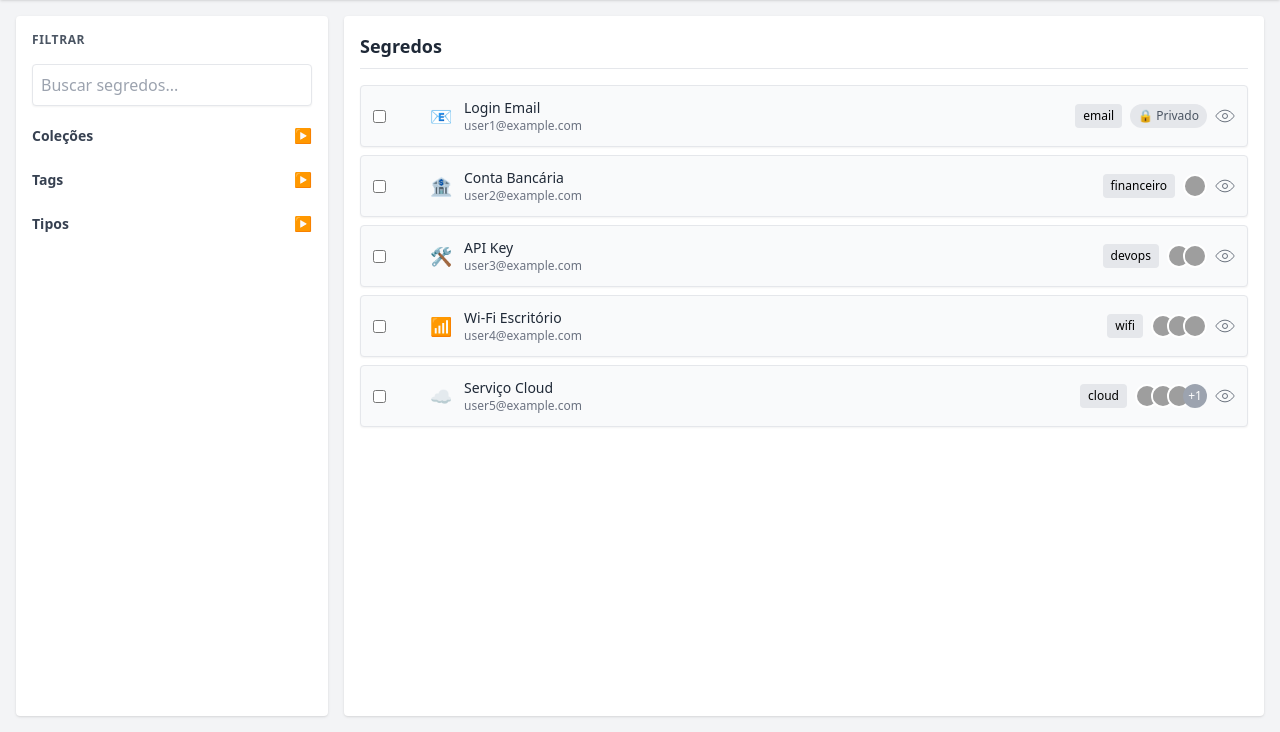
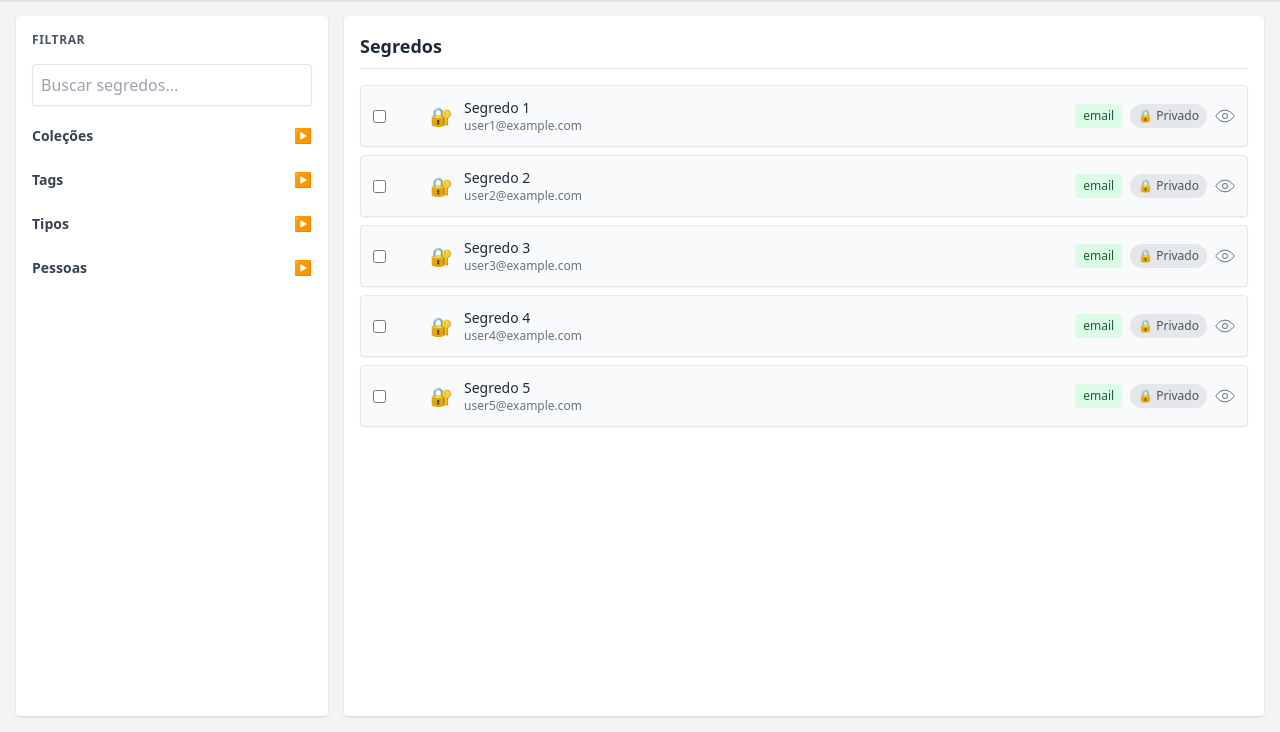
Before and after one commit to venturas/pig, a Flask app: page /dashboard in a window 1280 px wide. Shown: the part 68-800 px from the top of the page. Run offline with Flask 3, Linux system fonts and the light colour scheme; the visitor is signed in with stand-in values (Sample User, id 1); some libraries are stand-ins or nearby versions; grey boxes are pictures that could not be loaded.

Commit message:
Update dashboard.html

```diff
--- a/app/templates/dashboard.html
+++ b/app/templates/dashboard.html
@@ -35,7 +35,7 @@
   </div>
   <div class="flex items-center space-x-3">
     <button class="w-9 h-9 bg-black text-white rounded hover:bg-gray-800 text-xl font-bold flex items-center justify-center">+</button>
-    <div class="w-9 h-9 rounded-full bg-gray-300 flex items-center justify-center overflow-hidden">
+    <div class="w-9 h-9 rounded-full bg-gray-300 overflow-hidden">
       <img src="https://randomuser.me/api/portraits/men/32.jpg" alt="User" class="w-full h-full object-cover" />
     </div>
   </div>
@@ -45,6 +45,7 @@
   <aside class="w-full lg:w-1/4 bg-white rounded shadow p-4 space-y-4">
     <h2 class="text-xs uppercase tracking-wider text-gray-600 font-semibold">Filtrar</h2>
     <input type="text" placeholder="Buscar segredos..." class="w-full p-2 mt-2 mb-4 border rounded shadow-sm" />
+
     <details class="group lg:open">
       <summary class="text-sm font-bold text-gray-700 py-1 cursor-pointer">Coleções</summary>
       <ul class="pl-2 mt-1 space-y-1 text-sm text-gray-700">
@@ -53,22 +54,33 @@
         <li>Outros</li>
       </ul>
     </details>
+
     <details class="group lg:open">
       <summary class="text-sm font-bold text-gray-700 py-1 cursor-pointer">Tags</summary>
       <div class="flex flex-wrap gap-2 mt-1 pl-2">
-        <span class="bg-green-200 text-xs px-2 py-1 rounded">email</span>
-        <span class="bg-red-200 text-xs px-2 py-1 rounded">financeiro</span>
-        <span class="bg-yellow-200 text-xs px-2 py-1 rounded">devops</span>
-        <span class="bg-indigo-200 text-xs px-2 py-1 rounded">wifi</span>
-        <span class="bg-blue-200 text-xs px-2 py-1 rounded">cloud</span>
+        <span class="bg-green-100 text-green-800 text-xs px-2 py-1 rounded">email</span>
+        <span class="bg-red-100 text-red-800 text-xs px-2 py-1 rounded">financeiro</span>
+        <span class="bg-yellow-100 text-yellow-800 text-xs px-2 py-1 rounded">devops</span>
+        <span class="bg-purple-100 text-purple-800 text-xs px-2 py-1 rounded">wifi</span>
+        <span class="bg-blue-100 text-blue-800 text-xs px-2 py-1 rounded">cloud</span>
       </div>
     </details>
+
     <details class="group lg:open">
       <summary class="text-sm font-bold text-gray-700 py-1 cursor-pointer">Tipos</summary>
       <ul class="pl-2 mt-1 space-y-1 text-sm text-gray-700">
         <li>Login</li>
         <li>API</li>
         <li>Banco</li>
+      </ul>
+    </details>
+
+    <details class="group lg:open">
+      <summary class="text-sm font-bold text-gray-700 py-1 cursor-pointer">Pessoas</summary>
+      <ul class="pl-2 mt-1 space-y-1 text-sm text-gray-700">
+        <li>João</li>
+        <li>Maria</li>
+        <li>Equipe TI</li>
       </ul>
     </details>
   </aside>
@@ -85,14 +97,14 @@
               <path d="M3 6h18M3 12h18M3 18h18"/>
             </svg>
           </button>
-          <span class="text-lg">📧</span>
+          <span class="text-lg">🔐</span>
           <div>
-            <h3 class="text-sm font-medium text-gray-800">Login Email</h3>
+            <h3 class="text-sm font-medium text-gray-800">Segredo 1</h3>
             <p class="text-xs text-gray-500">user1@example.com</p>
           </div>
         </div>
         <div class="flex items-center flex-wrap gap-2 w-full sm:w-auto justify-end">
-          <span class="text-xs px-2 py-1 rounded bg-gray-200">email</span>
+          <span class="bg-green-100 text-green-800 text-xs px-2 py-1 rounded">email</span>
           <div class="flex items-center text-xs text-gray-600 bg-gray-200 rounded-full px-2 py-1">🔒 Privado</div>
           <button class="text-gray-600 hover:text-gray-800" title="Visualizar">
             <svg xmlns="http://www.w3.org/2000/svg" class="w-5 h-5" fill="none" viewBox="0 0 24 24" stroke="currentColor">
@@ -111,15 +123,15 @@
               <path d="M3 6h18M3 12h18M3 18h18"/>
             </svg>
           </button>
-          <span class="text-lg">🏦</span>
+          <span class="text-lg">🔐</span>
           <div>
-            <h3 class="text-sm font-medium text-gray-800">Conta Bancária</h3>
+            <h3 class="text-sm font-medium text-gray-800">Segredo 2</h3>
             <p class="text-xs text-gray-500">user2@example.com</p>
           </div>
         </div>
         <div class="flex items-center flex-wrap gap-2 w-full sm:w-auto justify-end">
-          <span class="text-xs px-2 py-1 rounded bg-gray-200">financeiro</span>
-          <div class="flex items-center"><img src="https://randomuser.me/api/portraits/women/11.jpg" alt="Shared" class="w-6 h-6 rounded-full border-2 border-white object-cover -ml-2 first:ml-0" /></div>
+          <span class="bg-green-100 text-green-800 text-xs px-2 py-1 rounded">email</span>
+          <div class="flex items-center text-xs text-gray-600 bg-gray-200 rounded-full px-2 py-1">🔒 Privado</div>
           <button class="text-gray-600 hover:text-gray-800" title="Visualizar">
             <svg xmlns="http://www.w3.org/2000/svg" class="w-5 h-5" fill="none" viewBox="0 0 24 24" stroke="currentColor">
               <path d="M1 12s4-7 11-7 11 7 11 7-4 7-11 7-11-7-11-7z"/>
@@ -137,15 +149,15 @@
               <path d="M3 6h18M3 12h18M3 18h18"/>
             </svg>
           </button>
-          <span class="text-lg">🛠️</span>
+          <span class="text-lg">🔐</span>
           <div>
-            <h3 class="text-sm font-medium text-gray-800">API Key</h3>
+            <h3 class="text-sm font-medium text-gray-800">Segredo 3</h3>
             <p class="text-xs text-gray-500">user3@example.com</p>
           </div>
         </div>
         <div class="flex items-center flex-wrap gap-2 w-full sm:w-auto justify-end">
-          <span class="text-xs px-2 py-1 rounded bg-gray-200">devops</span>
-          <div class="flex items-center"><img src="https://randomuser.me/api/portraits/men/52.jpg" alt="Shared" class="w-6 h-6 rounded-full border-2 border-white object-cover -ml-2 first:ml-0" /><img src="https://randomuser.me/api/portraits/men/53.jpg" alt="Shared" class="w-6 h-6 rounded-full border-2 border-white object-cover -ml-2 first:ml-0" /></div>
+          <span class="bg-green-100 text-green-800 text-xs px-2 py-1 rounded">email</span>
+          <div class="flex items-center text-xs text-gray-600 bg-gray-200 rounded-full px-2 py-1">🔒 Privado</div>
           <button class="text-gray-600 hover:text-gray-800" title="Visualizar">
             <svg xmlns="http://www.w3.org/2000/svg" class="w-5 h-5" fill="none" viewBox="0 0 24 24" stroke="currentColor">
               <path d="M1 12s4-7 11-7 11 7 11 7-4 7-11 7-11-7-11-7z"/>
@@ -163,15 +175,15 @@
               <path d="M3 6h18M3 12h18M3 18h18"/>
             </svg>
           </button>
-          <span class="text-lg">📶</span>
+          <span class="text-lg">🔐</span>
           <div>
-            <h3 class="text-sm font-medium text-gray-800">Wi-Fi Escritório</h3>
+            <h3 class="text-sm font-medium text-gray-800">Segredo 4</h3>
             <p class="text-xs text-gray-500">user4@example.com</p>
           </div>
         </div>
         <div class="flex items-center flex-wrap gap-2 w-full sm:w-auto justify-end">
-          <span class="text-xs px-2 py-1 rounded bg-gray-200">wifi</span>
-          <div class="flex items-center"><img src="https://randomuser.me/api/portraits/men/54.jpg" alt="Shared" class="w-6 h-6 rounded-full border-2 border-white object-cover -ml-2 first:ml-0" /><img src="https://randomuser.me/api/portraits/women/54.jpg" alt="Shared" class="w-6 h-6 rounded-full border-2 border-white object-cover -ml-2 first:ml-0" /><img src="https://randomuser.me/api/portraits/women/55.jpg" alt="Shared" class="w-6 h-6 rounded-full border-2 border-white object-cover -ml-2 first:ml-0" /></div>
+          <span class="bg-green-100 text-green-800 text-xs px-2 py-1 rounded">email</span>
+          <div class="flex items-center text-xs text-gray-600 bg-gray-200 rounded-full px-2 py-1">🔒 Privado</div>
           <button class="text-gray-600 hover:text-gray-800" title="Visualizar">
             <svg xmlns="http://www.w3.org/2000/svg" class="w-5 h-5" fill="none" viewBox="0 0 24 24" stroke="currentColor">
               <path d="M1 12s4-7 11-7 11 7 11 7-4 7-11 7-11-7-11-7z"/>
@@ -189,15 +201,15 @@
               <path d="M3 6h18M3 12h18M3 18h18"/>
             </svg>
           </button>
-          <span class="text-lg">☁️</span>
+          <span class="text-lg">🔐</span>
           <div>
-            <h3 class="text-sm font-medium text-gray-800">Serviço Cloud</h3>
+            <h3 class="text-sm font-medium text-gray-800">Segredo 5</h3>
             <p class="text-xs text-gray-500">user5@example.com</p>
           </div>
         </div>
         <div class="flex items-center flex-wrap gap-2 w-full sm:w-auto justify-end">
-          <span class="text-xs px-2 py-1 rounded bg-gray-200">cloud</span>
-          <div class="flex items-center"><img src="https://randomuser.me/api/portraits/men/56.jpg" alt="Shared" class="w-6 h-6 rounded-full border-2 border-white object-cover -ml-2 first:ml-0" /><img src="https://randomuser.me/api/portraits/women/56.jpg" alt="Shared" class="w-6 h-6 rounded-full border-2 border-white object-cover -ml-2 first:ml-0" /><img src="https://randomuser.me/api/portraits/men/57.jpg" alt="Shared" class="w-6 h-6 rounded-full border-2 border-white object-cover -ml-2 first:ml-0" /><div class="w-6 h-6 rounded-full bg-gray-400 text-xs text-white flex items-center justify-center -ml-2">+1</div></div>
+          <span class="bg-green-100 text-green-800 text-xs px-2 py-1 rounded">email</span>
+          <div class="flex items-center text-xs text-gray-600 bg-gray-200 rounded-full px-2 py-1">🔒 Privado</div>
           <button class="text-gray-600 hover:text-gray-800" title="Visualizar">
             <svg xmlns="http://www.w3.org/2000/svg" class="w-5 h-5" fill="none" viewBox="0 0 24 24" stroke="currentColor">
               <path d="M1 12s4-7 11-7 11 7 11 7-4 7-11 7-11-7-11-7z"/>
```
